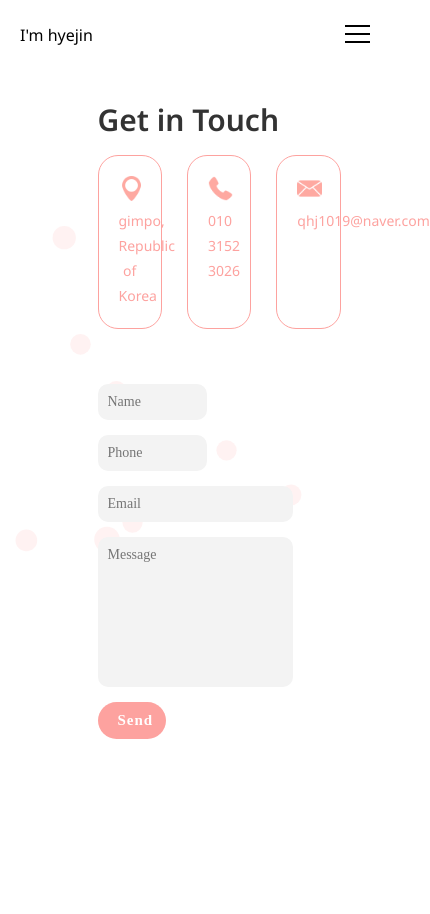
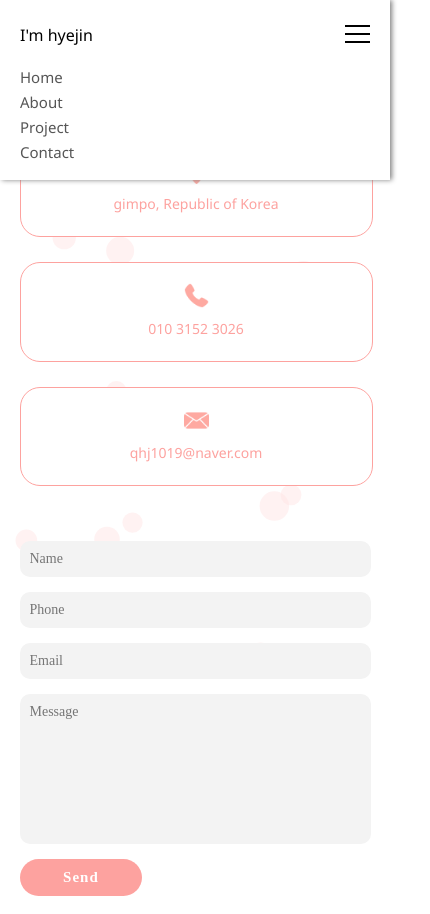
Before and after one commit to qhj1019-hyejin/myPortfolio, a React (Create React App) app: page /contact in a window 390 px wide. Both pictures are taken after a click on the element 345 px from the left and 35 px from the top of the page. Shown: the whole page, 430 px wide, since content can reach past the window. Before the commit the page ends 844 px from the top, so only its background shows below. Built offline with nearby package versions, Linux system fonts and the light colour scheme; a web font is replaced by a local one.

Commit message:
1월19일 저장

```diff
--- a/src/common.css
+++ b/src/common.css
@@ -57,12 +57,26 @@
     display: none;
 }
 
+/* 태블릿 */
+@media screen and (max-width: 1080px) {
+    .inner { width: 80%; }
+}
+
 /* 모바일 */
 @media screen and (max-width: 768px) {
     .pc { display: none; }
     .mobile { display:block; }
 
     .tlt { font-size: 3rem;}
+
+    .inner { width: 90%; }
+
+    .shadowOn {
+        box-shadow: 2px 0px 5px grey;
+    }
+    .shadowOff {
+        box-shadow: none;
+    }
 
 }
 
--- a/src/components/contact/Contact.module.css
+++ b/src/components/contact/Contact.module.css
@@ -80,3 +80,35 @@ input:-webkit-autofill:focus,
 input:-webkit-autofill:active {
     box-shadow: 0 0 0px 1000px #f3f3f3 inset;
 }
+
+/* 태블릿 */
+@media screen and (max-width: 1080px) {
+    .contact form input {
+        width: 100%;
+    }
+}
+
+/* 모바일 */
+@media screen and (max-width: 768px) {
+    .contact {
+        padding-top: 7rem;
+    }
+    .contact .aboutBox {
+        flex-direction: column;
+    }
+    .contact .aboutBox li {
+        width: 100%;
+    }
+    .contact form input {
+        width: 100%;
+    }
+}
+
+@media screen and (max-width: 360px) {
+    .contact {
+        padding-top: 12rem;
+    }
+    .contact form input[type="submit"]{
+        margin-bottom: 2rem;
+    }
+}
--- a/src/components/header/Header.module.css
+++ b/src/components/header/Header.module.css
@@ -31,6 +31,7 @@ header {
     header {
         padding: 1rem 2rem;
         background-color:#fff;
+        box-shadow: 2px 0px 5px grey;
     }
     .headerInner {
         width: 100%;
@@ -65,4 +66,22 @@ header {
     .burgur .botLine {
         top: -8px;
     }
+
+    .mobileMenu {
+        padding-top: 1rem;
+        color: #565656;
+        font-size: 1.5rem;
+        font-weight: 400;
+    }
+    .mobileMenu li {
+        margin-bottom: 1rem;
+    }
+
+    .showMenu {
+
+    }
+
+    .hideMenu {
+
+    }
 }
--- a/src/components/header/header.js
+++ b/src/components/header/header.js
@@ -1,11 +1,18 @@
 import { Link } from "react-router-dom";
 import style from './Header.module.css';
-import mobileMenu from "./mobileMenu";
+import MobileMenu from "./mobileMenu";
+import { useState } from "react";
 
-const header = (props) => {
+const Header = (props) => {
+
+  const [mobileMenu, setMobileMenu] = useState(false);  // 모바일 메뉴 초기값 false
+
+  const toggleMenu  = () => {
+    setMobileMenu(mobileMenu => !mobileMenu); // on , off
+  }
 
   return (
-        <header>
+      <header className={mobileMenu ? "shadowOn" : "shadowOff"} >
         <div className={style.headerInner}>
           <h1><Link to="/">I'm hyejin</Link></h1>
             <nav className="pc">
@@ -16,14 +23,17 @@ const header = (props) => {
                 <li><Link to="/contact">Contact</Link></li>
               </ul>
             </nav>
-            <div className={`mobile ${style.menu}` } onClick={ (e)=>{console.log('기다려봐')} }>
+            <div className={`mobile ${style.menu}` } onClick={()=>toggleMenu()} >
               <span className={style.burgur}>
                 <span className={style.topLine}></span>
                 <span className={style.botLine}></span>
               </span>
             </div>
         </div>
+        {
+          mobileMenu == true ? <MobileMenu mobileMenu={mobileMenu} /> : null // 모달 팝업
+        }
       </header>
   )
 }
-export default header;
+export default Header;
--- a/src/components/header/mobileMenu.js
+++ b/src/components/header/mobileMenu.js
@@ -1,17 +1,21 @@
 import style from './Header.module.css';
+import { Link } from "react-router-dom";
 import { useState } from 'react';
 
-const mobileMenu = (props) => {
-
-    const closeModal = () => {
-        props.setModalOpen(false);
-    }
+const MobileMenu = (props) => {
 
     return (
-        <div  className={`pageArea ${style.mobileMenuWrap}`} >
-            <div>열었다.</div>
+        <div className={props.mobileMenu ? "show-menu" : "hide-menu"}>
+            <nav className={style.mobileMenu}>
+              <ul>
+                <li><Link to="/">Home</Link></li>
+                <li><Link to="/about">About</Link></li>
+                <li><Link to="/project">Project</Link></li>
+                <li><Link to="/contact">Contact</Link></li>
+              </ul>
+            </nav>
         </div>
     )
 
 }
-export default mobileMenu;
+export default MobileMenu;
```
Lines whose indentation alone changed are shown as unchanged.
